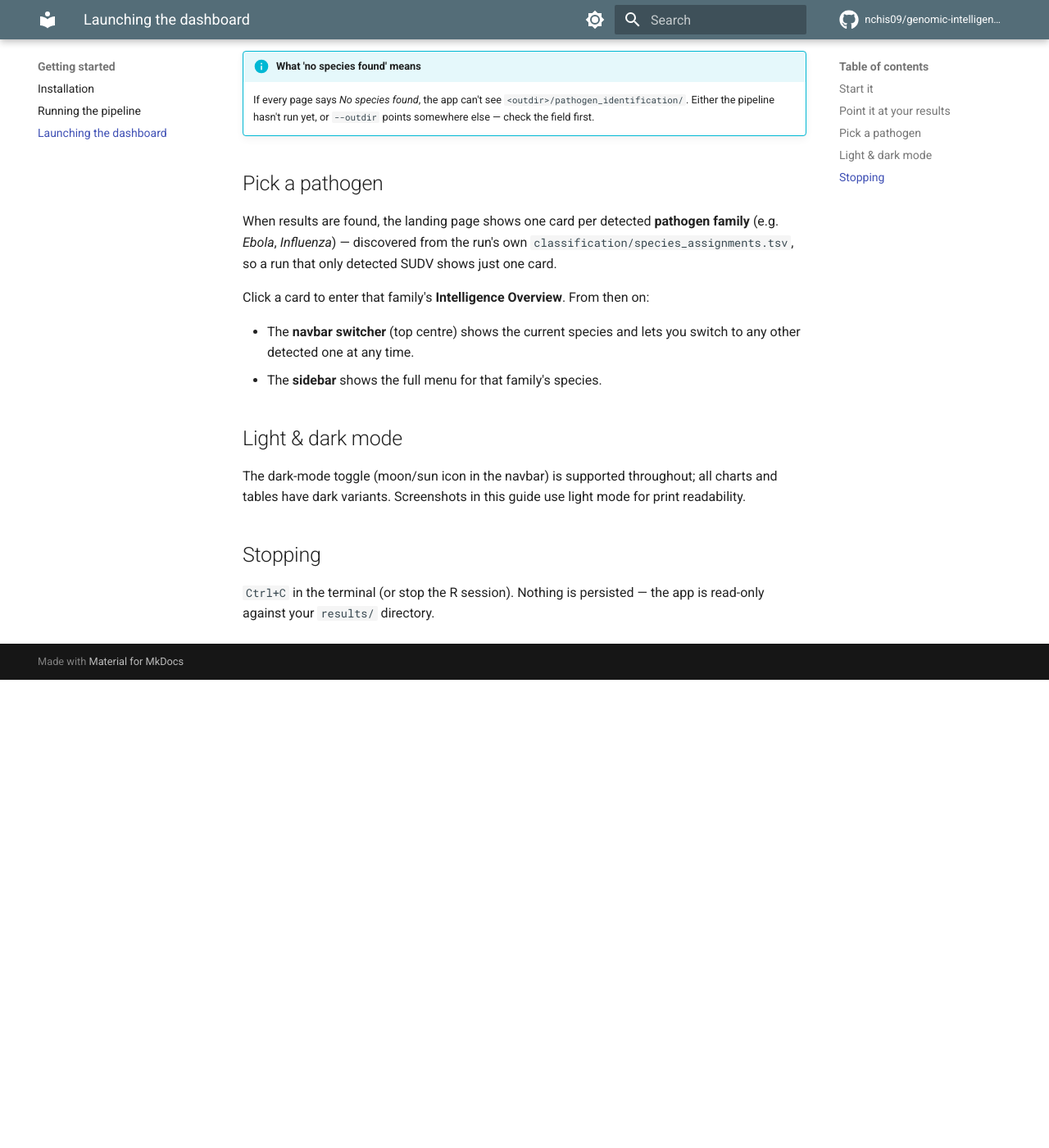
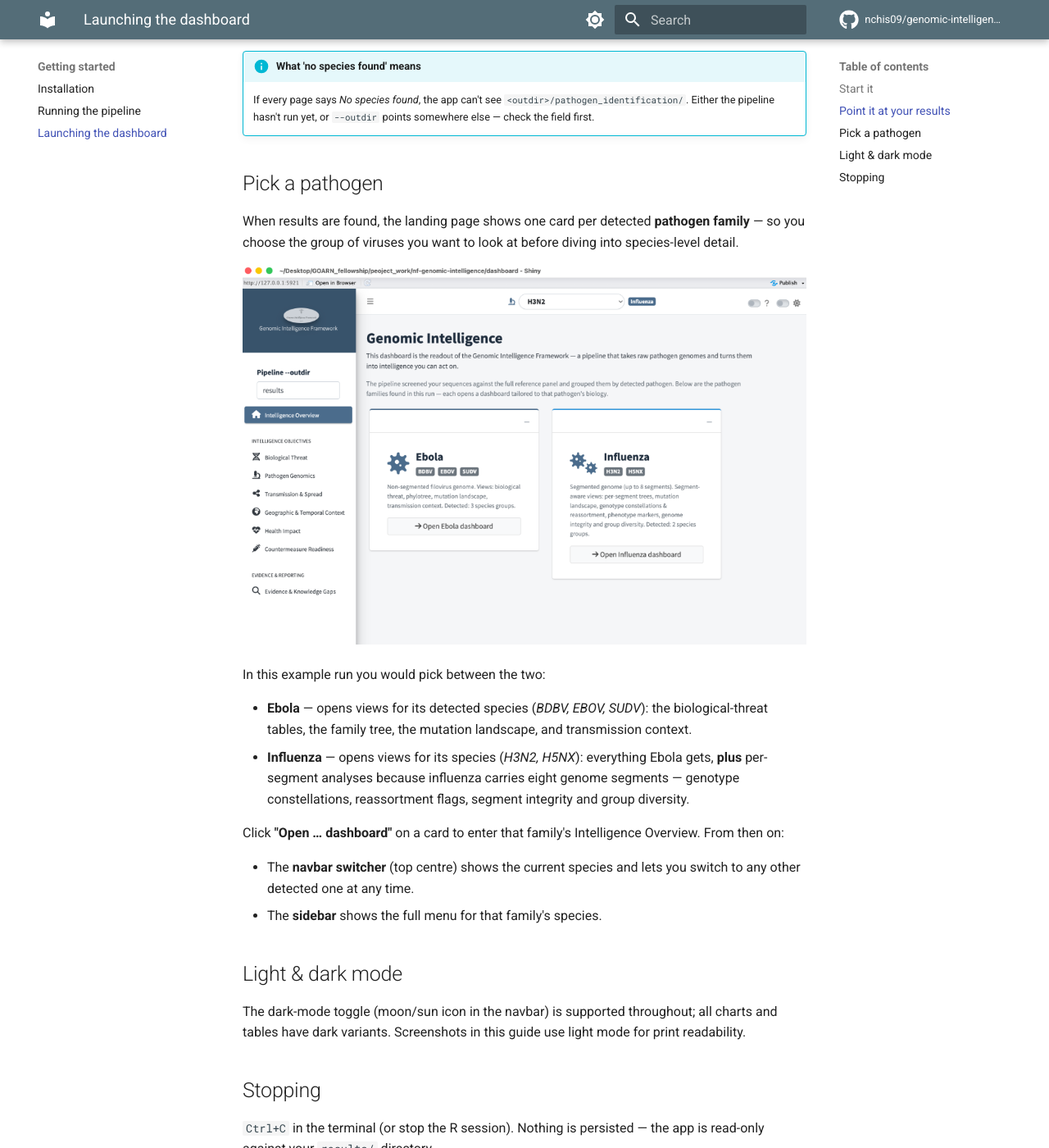
Before and after one commit to nchis09/genomic-intelligence, an MkDocs documentation site: the page built from docs/getting-started/launching-the-dashboard.md, in a window 1280 px wide and 1400 px high, scrolled down 780 px. Shown: the whole window at 82% size. Built offline with MkDocs 1.6.1 and Material for MkDocs 9.7.7, drawn with Linux system fonts in a browser that asks for light colours; comment, search, counter and statistics services are not loaded; before the commit the page ends 1609 px from its top, so only the background shows below that.

Commit message:
Show family cards on the launch-guide pathogen-selection step

```diff
--- a/docs/getting-started/launching-the-dashboard.md
+++ b/docs/getting-started/launching-the-dashboard.md
@@ -38,11 +38,23 @@ The only thing the app needs to know is where your `--outdir` is.
 ## Pick a pathogen
 
 When results are found, the landing page shows one card per detected
-**pathogen family** (e.g. *Ebola*, *Influenza*) — discovered from the run's
-own `classification/species_assignments.tsv`, so a run that only detected
-SUDV shows just one card.
+**pathogen family** — so you choose the group of viruses you want to look at
+before diving into species-level detail.
 
-Click a card to enter that family's **Intelligence Overview**. From then on:
+![Choose a pathogen family — here, Ebola or Influenza](../images/navigation/02-family-cards.png)
+
+In this example run you would pick between the two:
+
+- **Ebola** — opens views for its detected species (*BDBV, EBOV, SUDV*): the
+  biological-threat tables, the family tree, the mutation landscape, and
+  transmission context.
+- **Influenza** — opens views for its species (*H3N2, H5NX*): everything
+  Ebola gets, **plus** per-segment analyses because influenza carries eight
+  genome segments — genotype constellations, reassortment flags, segment
+  integrity and group diversity.
+
+Click **"Open … dashboard"** on a card to enter that family's Intelligence
+Overview. From then on:
 
 - The **navbar switcher** (top centre) shows the current species and lets
   you switch to any other detected one at any time.
```
